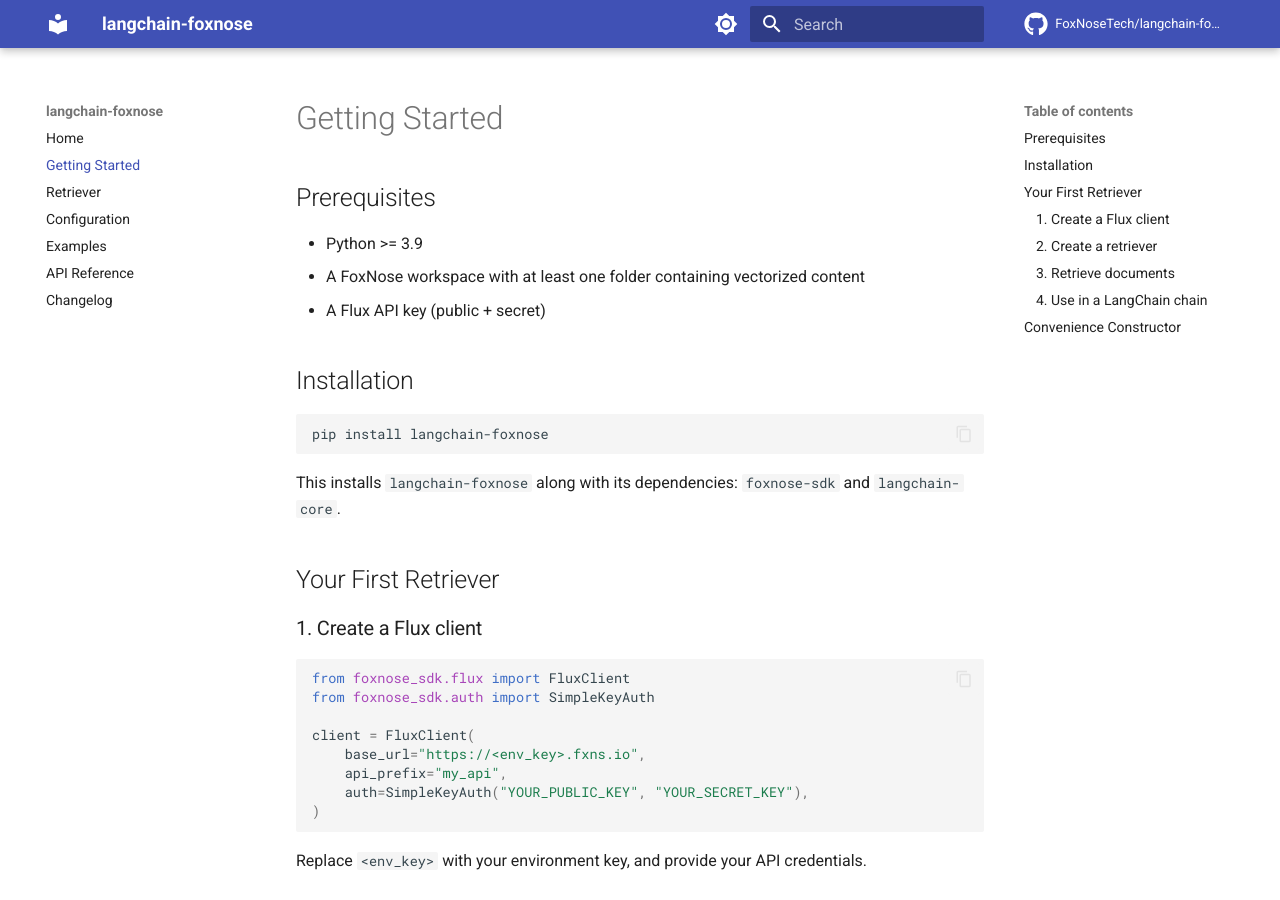
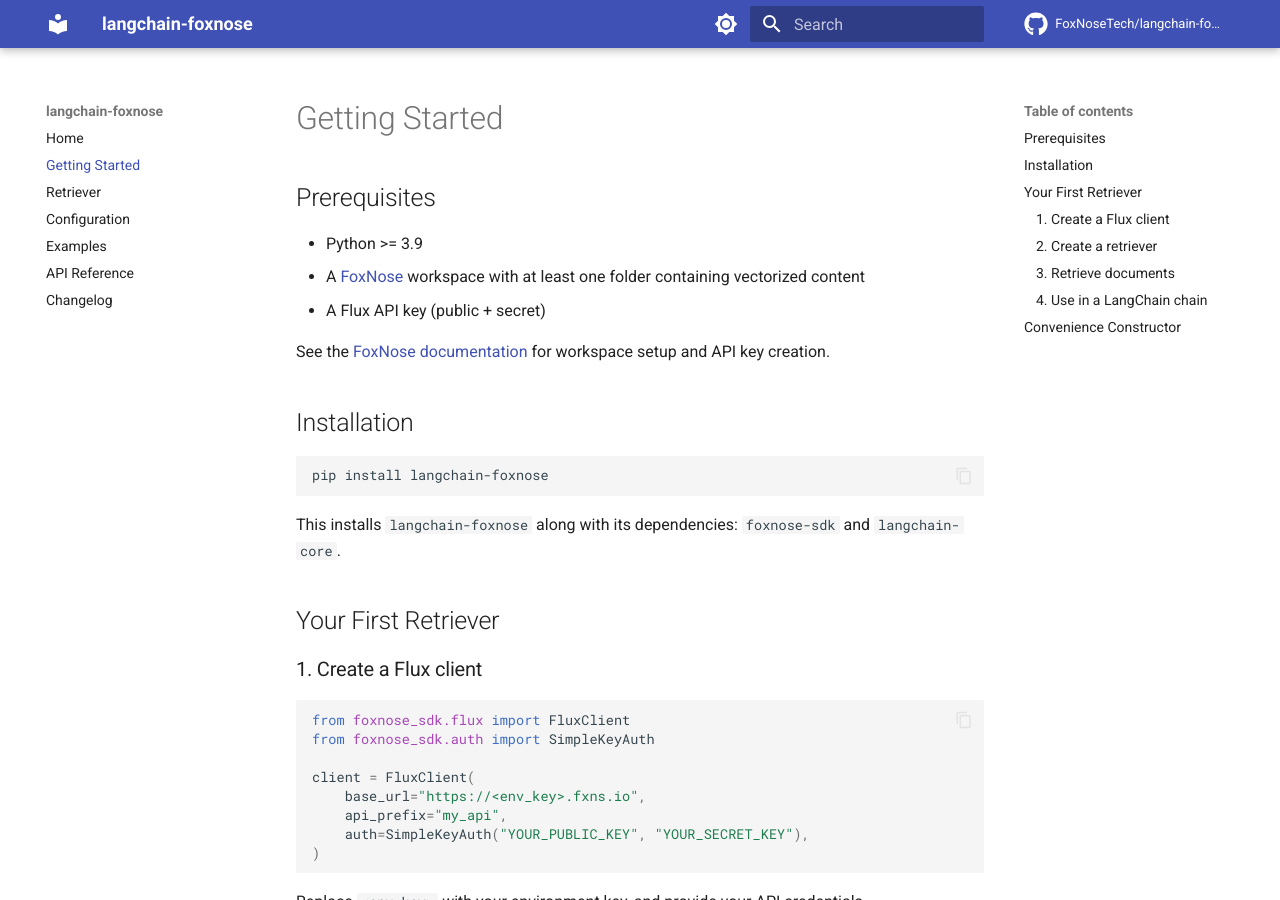
Before and after one commit to FoxNoseTech/langchain-foxnose, an MkDocs documentation site: the page built from docs/getting-started.md, in a window 1280 px wide and 900 px high. Built offline with MkDocs 1.6.1 and Material for MkDocs 9.7.7, drawn with Linux system fonts in a browser that asks for light colours; comment, search, counter and statistics services are not loaded.

Commit message:
Add UTM tracking to foxnose.net links and fix mkdocs site URL

```diff
--- a/docs/getting-started.md
+++ b/docs/getting-started.md
@@ -3,8 +3,10 @@
 ## Prerequisites
 
 - Python >= 3.9
-- A FoxNose workspace with at least one folder containing vectorized content
+- A [FoxNose](https://foxnose.net?utm_source=readthedocs&utm_medium=documentation&utm_campaign=langchain-foxnose) workspace with at least one folder containing vectorized content
 - A Flux API key (public + secret)
+
+See the [FoxNose documentation](https://foxnose.net/docs?utm_source=readthedocs&utm_medium=documentation&utm_campaign=langchain-foxnose) for workspace setup and API key creation.
 
 ## Installation
 
--- a/mkdocs.yml
+++ b/mkdocs.yml
@@ -1,5 +1,5 @@
 site_name: langchain-foxnose
-site_url: https://foxnosetech.github.io/langchain-foxnose/
+site_url: https://langchain-foxnose.readthedocs.io/en/latest/
 site_description: LangChain integration for FoxNose — the knowledge layer for RAG and AI agents
 site_author: FoxNose
 
@@ -80,6 +80,6 @@
     - icon: fontawesome/brands/github
       link: https://github.com/FoxNoseTech/langchain-foxnose
     - icon: fontawesome/solid/globe
-      link: https://foxnose.net
+      link: https://foxnose.net?utm_source=readthedocs&utm_medium=documentation&utm_campaign=langchain-foxnose
 
 copyright: Copyright &copy; 2024-2026 FoxNose
--- a/pyproject.toml
+++ b/pyproject.toml
@@ -46,9 +46,10 @@
 ]
 
 [project.urls]
-"Homepage" = "https://foxnose.net"
+"Homepage" = "https://foxnose.net?utm_source=github&utm_medium=repository&utm_campaign=langchain-foxnose"
+"Documentation" = "https://langchain-foxnose.readthedocs.io"
+"FoxNose Docs" = "https://foxnose.net/docs?utm_source=github&utm_medium=repository&utm_campaign=langchain-foxnose"
 "Source" = "https://github.com/FoxNoseTech/langchain-foxnose"
-"Documentation" = "https://langchain-foxnose.readthedocs.io"
 
 [tool.pytest.ini_options]
 addopts = "-q"
```
Also changed, not shown: README.md (+2 -1 lines), docs/index.md (+2 -1 lines).
